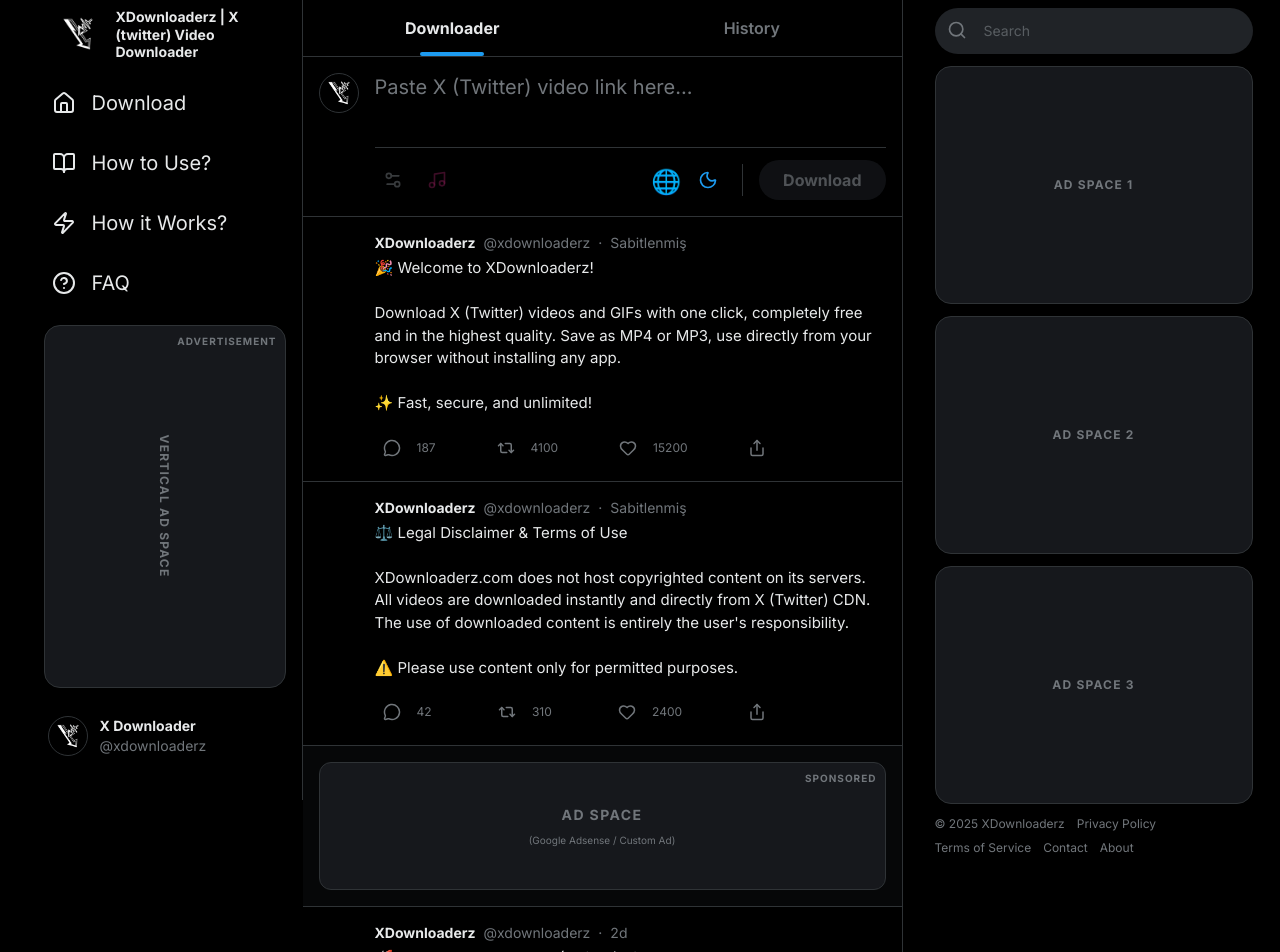
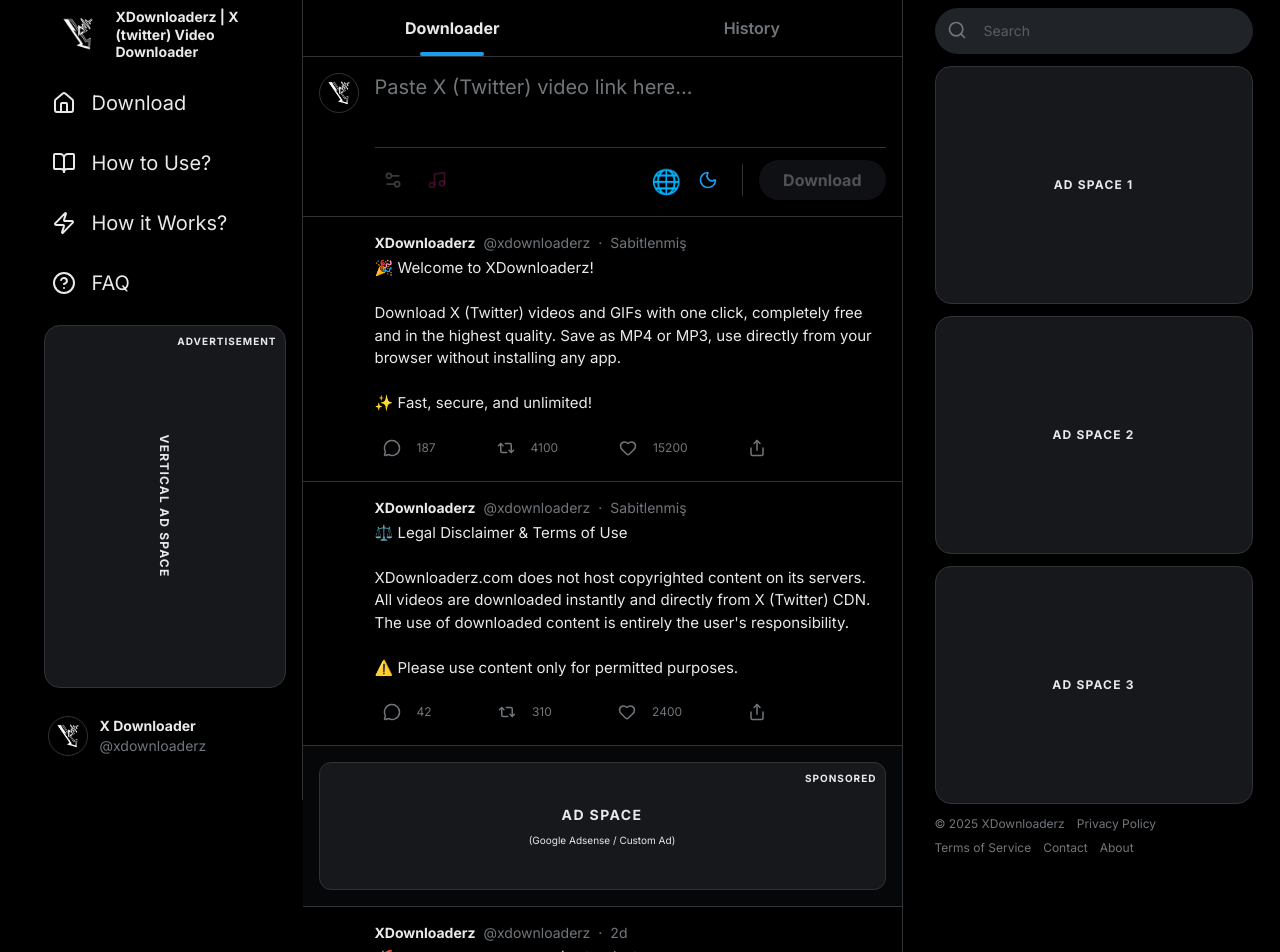
Before and after one commit to xkbxyberk/x-next, a Next.js app: page /about in a window 1280 px wide. Shown: the top 952 px of the page. Built offline with nearby package versions, Linux system fonts and the light colour scheme.

Commit message:
AdBanner için kontrast ayarı

```diff
--- a/app/components/feed/AdBanner.tsx
+++ b/app/components/feed/AdBanner.tsx
@@ -8,10 +8,10 @@
   return (
     <div className="border-b border-(--border) p-4 bg-(--background-secondary)/30">
       <div className="w-full h-32 bg-(--background-secondary) rounded-xl border border-(--border) flex flex-col items-center justify-center relative overflow-hidden group cursor-pointer hover:bg-(--border)/50 transition-colors">
-        <span className="text-(--text-secondary) text-[10px] font-bold tracking-widest absolute top-2 right-2">{dict.feed.ad.sponsored}</span>
+        <span className="text-(--text-primary) text-[10px] font-bold tracking-widest absolute top-2 right-2">{dict.feed.ad.sponsored}</span>
         <div className="flex flex-col items-center gap-2">
-          <span className="text-(--text-secondary) text-sm font-bold tracking-widest">{dict.feed.ad.label}</span>
-          <span className="text-(--text-secondary) text-[10px]">{dict.feed.ad.provider}</span>
+          <span className="text-(--text-primary) text-sm font-bold tracking-widest">{dict.feed.ad.label}</span>
+          <span className="text-(--text-primary) text-[10px]">{dict.feed.ad.provider}</span>
         </div>
       </div>
     </div>
--- a/app/components/layout/RightSection.tsx
+++ b/app/components/layout/RightSection.tsx
@@ -52,17 +52,17 @@
         <div className="flex flex-col gap-3">
           {/* Reklam Alanı 1 */}
           <div className="bg-(--background-secondary) rounded-2xl overflow-hidden border border-(--border) h-59.5 flex items-center justify-center group relative">
-            <span className="text-(--text-secondary) text-xs font-bold tracking-widest">{dict.rightSection.adLabel1}</span>
+            <span className="text-(--text-primary) text-xs font-bold tracking-widest">{dict.rightSection.adLabel1}</span>
           </div>
 
           {/* Reklam Alanı 2 */}
           <div className="bg-(--background-secondary) rounded-2xl overflow-hidden border border-(--border) h-59.5 flex items-center justify-center">
-            <span className="text-(--text-secondary) text-xs font-bold tracking-widest">{dict.rightSection.adLabel2}</span>
+            <span className="text-(--text-primary) text-xs font-bold tracking-widest">{dict.rightSection.adLabel2}</span>
           </div>
 
           {/* Reklam Alanı 3 */}
           <div className="bg-(--background-secondary) rounded-2xl overflow-hidden border border-(--border) h-59.5 flex items-center justify-center">
-            <span className="text-(--text-secondary) text-xs font-bold tracking-widest">{dict.rightSection.adLabel3}</span>
+            <span className="text-(--text-primary) text-xs font-bold tracking-widest">{dict.rightSection.adLabel3}</span>
           </div>
         </div>
       </div>
--- a/app/components/layout/Sidebar.tsx
+++ b/app/components/layout/Sidebar.tsx
@@ -124,9 +124,9 @@
 
         <div className="hidden xl:flex w-full my-2 px-2 flex-1 min-h-75">
           <div className="w-full bg-(--background-secondary) rounded-2xl border border-(--border) h-full flex flex-col items-center justify-center relative overflow-hidden group">
-            <span className="text-(--text-secondary) text-[10px] font-bold tracking-widest absolute top-2 right-2">{dict.sidebar.adLabel}</span>
+            <span className="text-(--text-primary) text-[10px] font-bold tracking-widest absolute top-2 right-2">{dict.sidebar.adLabel}</span>
             <div className="flex flex-col items-center gap-2">
-              <span className="text-(--text-secondary) text-xs font-bold tracking-widest rotate-90 whitespace-nowrap">{dict.sidebar.verticalAd}</span>
+              <span className="text-(--text-primary) text-xs font-bold tracking-widest rotate-90 whitespace-nowrap">{dict.sidebar.verticalAd}</span>
             </div>
           </div>
         </div>
```
